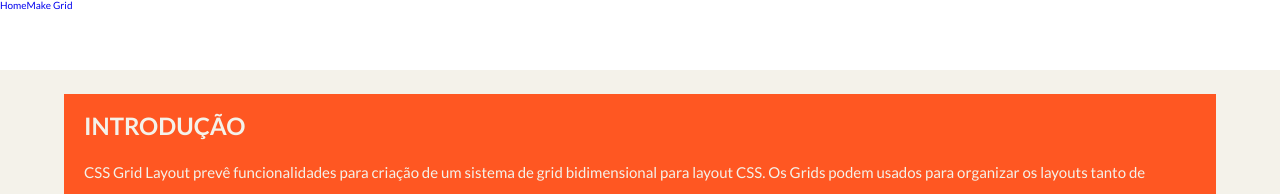
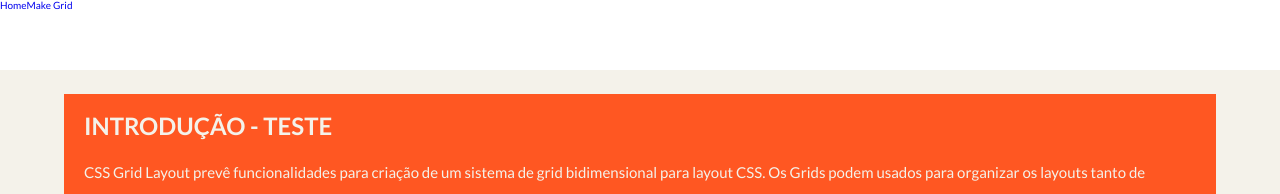
Before and after one commit to severidade/grid_css, a React (Create React App) app: page / in a window 1280 px wide. Shown: the top 194 px of the page. Built offline with nearby package versions, Linux system fonts and the light colour scheme; no server answers; a web font is replaced by a local one.

Commit message:
feat: verifica deploy

```diff
--- a/src/Pages/Home.jsx
+++ b/src/Pages/Home.jsx
@@ -32,7 +32,7 @@ export default function Home() {
       <Navbar />
       <div className="container_master">
         <div className="container_title">
-          <h2><strong>Introdução</strong></h2>
+          <h2><strong>Introdução - teste</strong></h2>
         </div>
         <article className="container_article">
           <p>CSS Grid Layout prevê funcionalidades para criação de um sistema de grid bidimensional para layout CSS. Os Grids podem usados para organizar os layouts tanto de grandes regiões de uma página como os pequenos elementos de uma interface de usuários.</p>
```
